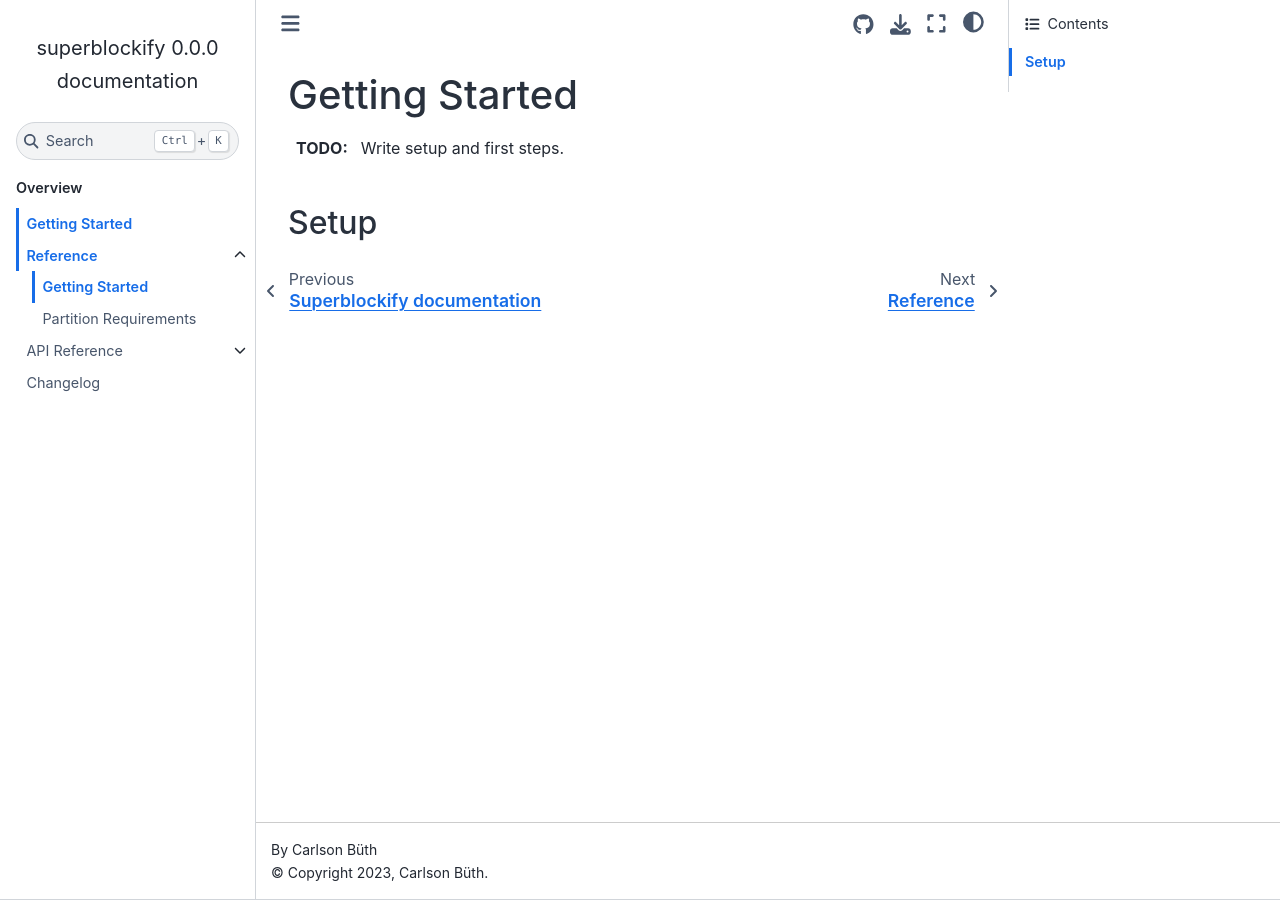
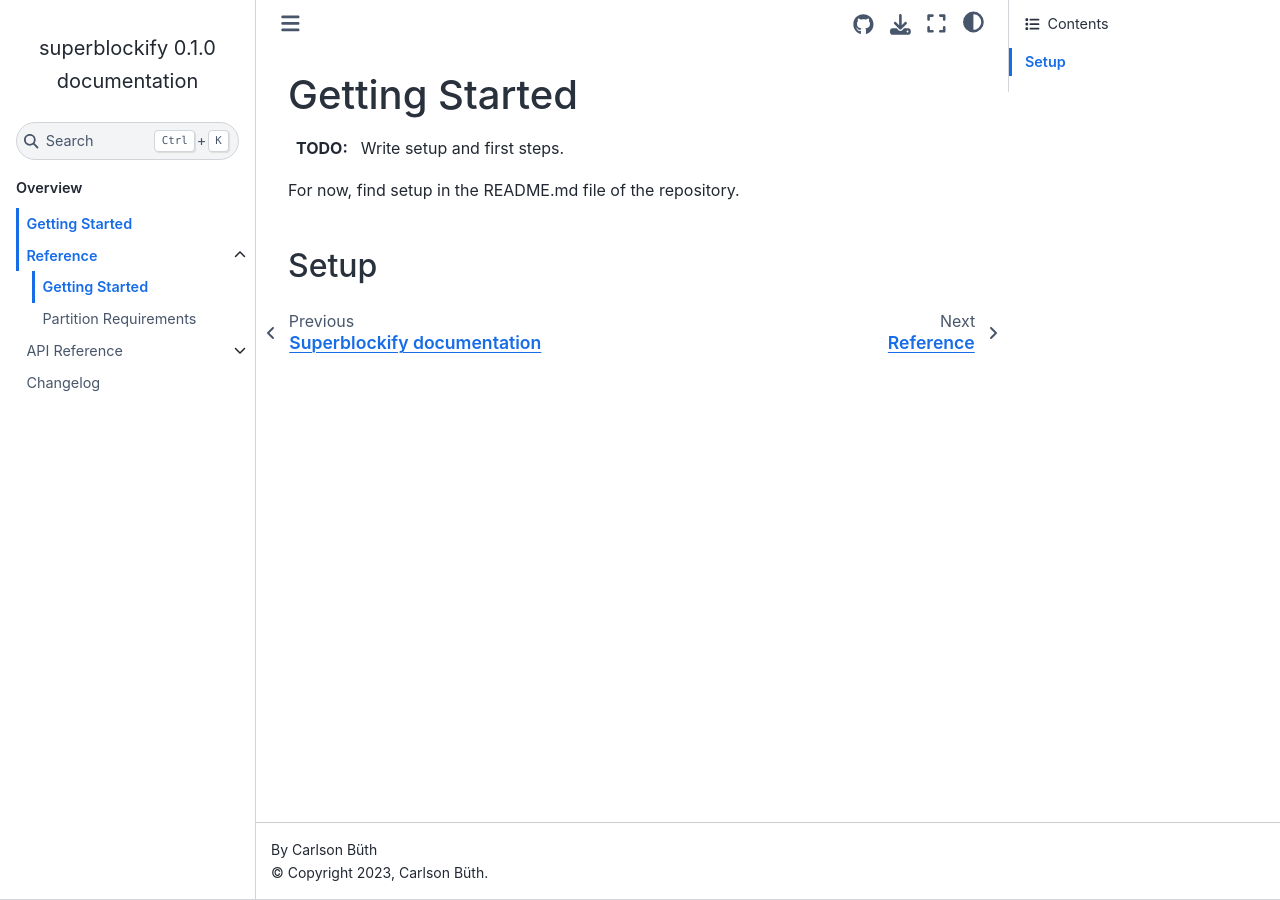
Before and after one commit to NERDSITU/superblockify, a Sphinx documentation site: the page built from docs/guide/getting_started.rst, in a window 1280 px wide. Built offline with Sphinx 7.4.7 and the Sphinx Book theme 1.1.4, drawn with Linux system fonts in a browser that asks for light colours; pages that are not in the unit, such as notebooks, are missing from menus; the version number is read from the project's files by our own code.

Commit message:
Version 0.1.0 Moved log file in setup.cfg

```diff
--- a/docs/conf.py
+++ b/docs/conf.py
@@ -13,8 +13,6 @@
 import sys
 
 sys.path.insert(0, os.path.abspath(".."))
-
-from superblockify import __version__
 
 autodoc_mock_imports = [
     "networkx",
@@ -33,7 +31,7 @@
 project = "superblockify"
 copyright = "2023, Carlson Büth"
 author = "Carlson Büth"
-release = __version__
+release = "0.1.0"
 
 # -- General configuration ---------------------------------------------------
 # https://www.sphinx-doc.org/en/master/usage/configuration.html#general-configuration
--- a/docs/guide/getting_started.rst
+++ b/docs/guide/getting_started.rst
@@ -3,6 +3,8 @@
 
 :TODO: Write setup and first steps.
 
+For now, find setup in the README.md file of the repository.
+
 Setup
 -----
 
--- a/setup.cfg
+++ b/setup.cfg
@@ -50,7 +50,7 @@
 class = handlers.RotatingFileHandler
 level = DEBUG
 formatter = simpleFormatter
-args = ('~/data/logs/superblockify.log', 'w+', 1e6, 3)
+args = ('superblockify.log', 'w+', 1e6, 3)
 
 [formatter_simpleFormatter]
 format = %(asctime)s | %(levelname)8s | %(filename)s:%(lineno)d | %(message)s
--- a/superblockify/_version.py
+++ b/superblockify/_version.py
@@ -1,3 +1,3 @@
 """superblockify package version."""
 
-__version__ = "0.0.0"
+__version__ = "0.1.0"
```
